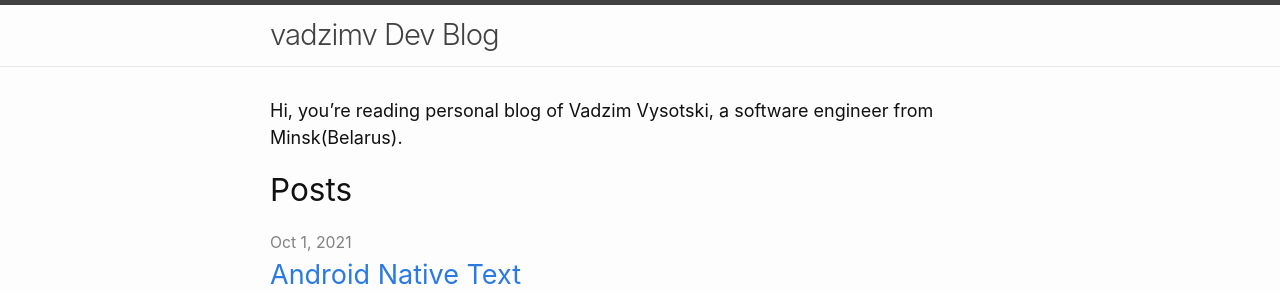
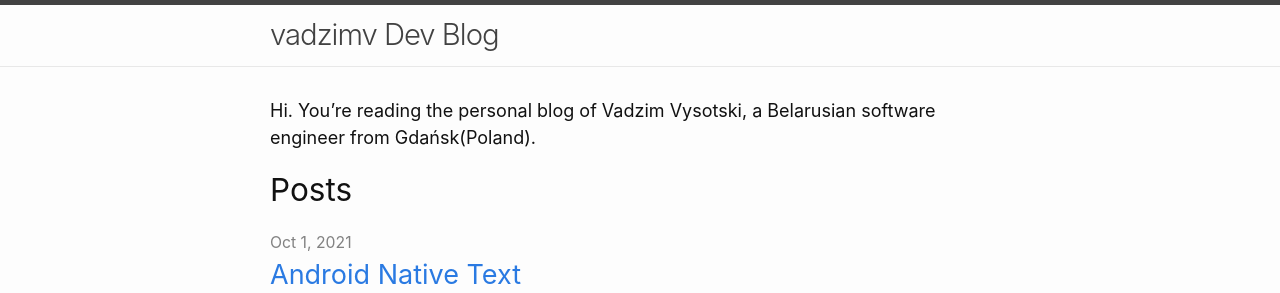
Before and after one commit to VysotskiVadim/VysotskiVadim.blog, a Jekyll site: the page built from index.md, in a window 1280 px wide. Shown: the top 293 px of the page. Built offline with Jekyll 4.4.1, drawn with Linux system fonts in a browser that asks for light colours.

Commit message:
updated location

```diff
--- a/index.md
+++ b/index.md
@@ -4,4 +4,4 @@
 
 layout: home
 ---
-Hi, you're reading personal blog of Vadzim Vysotski, a software engineer from Minsk(Belarus).
+Hi. You're reading the personal blog of Vadzim Vysotski, a Belarusian software engineer from Gdańsk(Poland).
```
